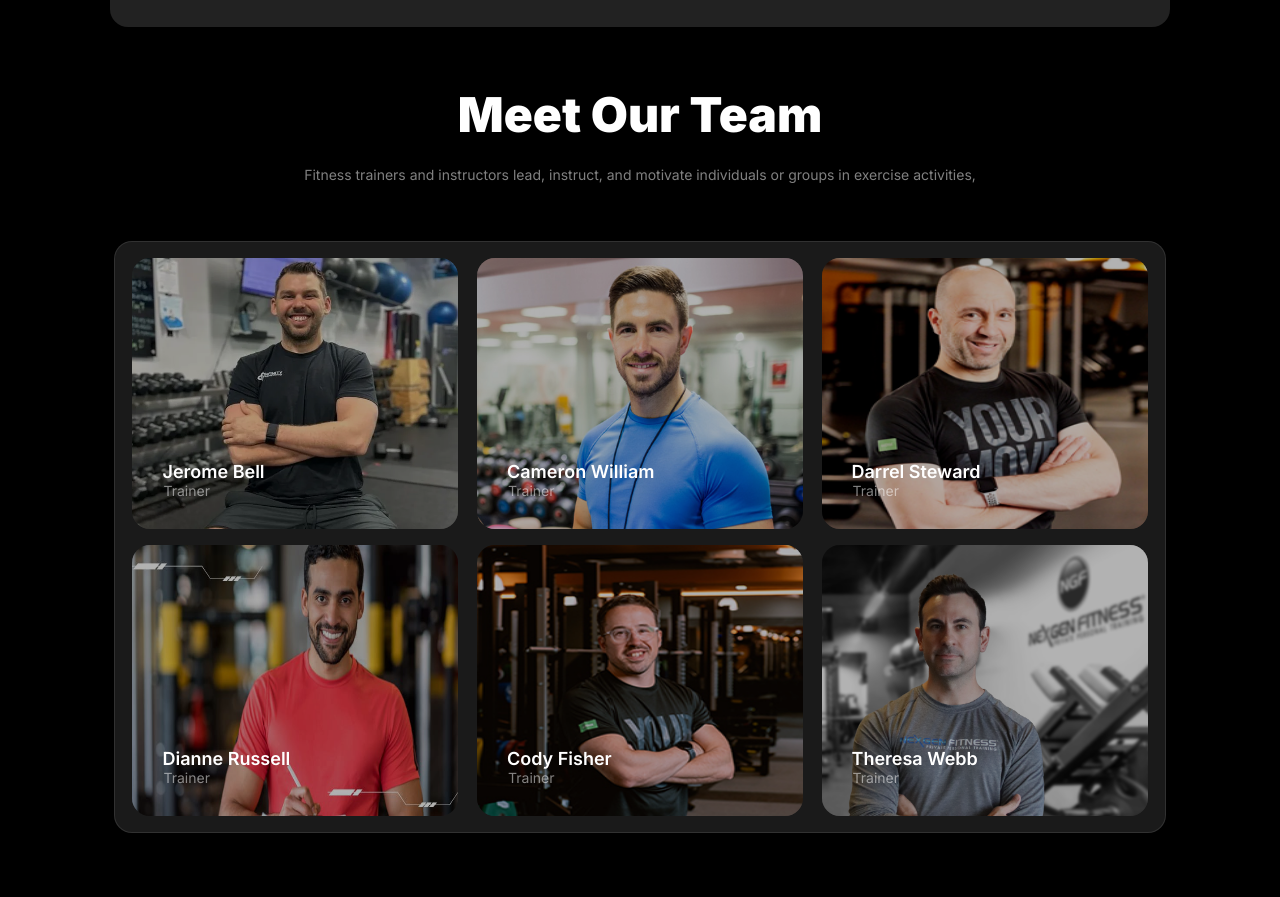
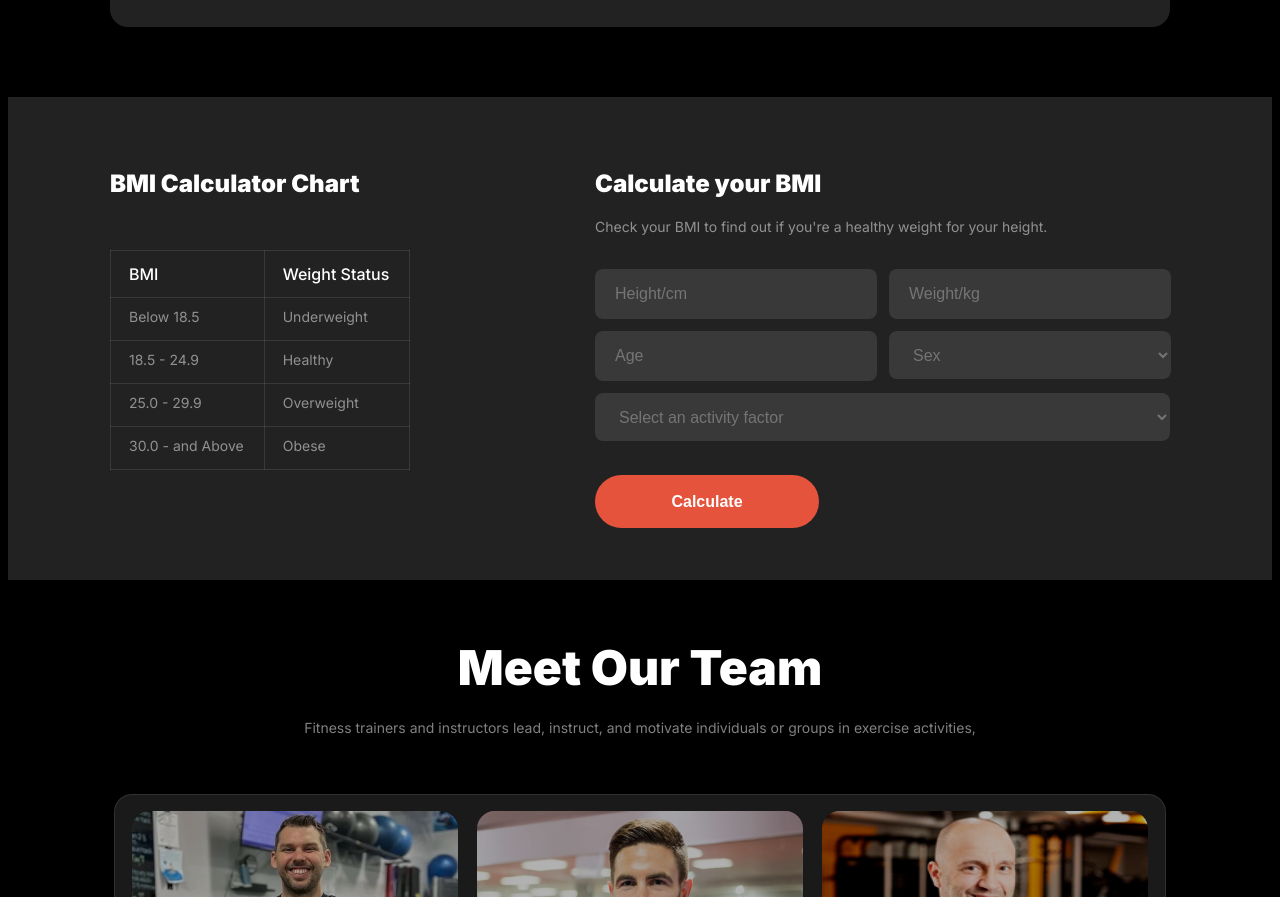
Before and after one commit to ShahirTech/assignment-2, a plain HTML site: page index.html in a window 1280 px wide. Shown: the part 1665-2562 px from the top of the page. Drawn offline with Linux system fonts and the light colour scheme; a web font is replaced by a local one.

Commit message:
added BMI Section

```diff
--- a/index.html
+++ b/index.html
@@ -99,6 +99,63 @@
             </div>
         </section>
         <section class="bmi">
+            <div class="bc flex">
+                <div class="chart">
+                    <h1>BMI Calculator Chart</h1>
+                                <table>
+                                    <thead>
+                                        <tr>
+                                            <th>BMI</th>
+                                            <th>Weight Status</th>
+                                        </tr>
+                                    </thead>
+                                    <tbody>
+                                        <tr>
+                                            <td>Below 18.5</td>
+                                            <td>Underweight</td>
+                                        </tr>
+                                        <tr>
+                                            <td>18.5 - 24.9</td>
+                                            <td>Healthy</td>
+                                        </tr>
+                                        <tr>
+                                            <td>25.0 - 29.9</td>
+                                            <td>Overweight</td>
+                                        </tr>
+                                        <tr>
+                                            <td>30.0 - and Above</td>
+                                            <td>Obese</td>
+                                        </tr>
+                                    <tbody>
+                                </table>
+                </div>
+                <div class="cal">
+                    <h1>Calculate your BMI</h1>
+                    <p>Check your BMI to find out if you're a healthy weight for your height.</p>
+                    <div class="input">
+                        <div class="op">
+                            <input type=" text" placeholder="Height/cm">
+                            <input type="text" placeholder="Weight/kg">
+                            <input type="text" placeholder="Age">
+                            <select class="x" name="" id="">
+                                <option value="">Sex</option>
+                                <option value="">Male</option>
+                                <option value="">Female</option>
+                            </select>
+                        </div>
+                        <select class="ac" name="" id="">
+                            <option value="">Select an activity factor</option>
+                            <option value="">Diet</option>
+                            <option value="">Physical activity</option>
+                            <option value="">Prenatal influences</option>
+                            <option value="">Medication</option>
+                            <option value="">Smoking and alcohol</option>
+                            <option value="">Sedentary lifestyle, and Sleep</option>
+                        </select>
+                    </div>
+                    <button class="btn1 sbtn"><a class="btn-a" href="">Calculate</a></button>
+                </div>
+            </div>
         </section>
         <section class="meet">
             <div class="sr">
--- a/media.css
+++ b/media.css
@@ -199,5 +199,69 @@
 hr{
   width: 90%;
 }
+.bc{
+  flex-direction: column;
+  /* border: 5px solid red; */
+  width: 100%;
+}
+.chart table{
+  /* border: 5px solid white; */
+  margin-left: 20px;
+}
+.chart h1, .cal h1{
+  margin-left: 20px;
+  white-space: nowrap;
+}
+.cal{
+  width: 100%;
+}
+.cal p{
+  display: none;
+}
+.input {
+  margin-top: 34px;
+  padding-left: 20px;
+}
+.cal button{
+  margin: 34px auto auto auto;
+}
+input, select{
+  /* border: 5px solid hotpink; */
+  width: 150px;
+  height: 48px;
+}
+.x{
+  height: 50px;
+  width: 170px;
+}
+.ac{
+  width: 95%;
+  margin-left: auto;
+  margin-right: auto;
+}
 
 }
+@media screen and (max-width: 360px) {
+  .db button{
+    width: 50%;
+    /* border: 5px solid red; */
+    margin-right: -12px;
+  }
+  .db> div{
+    /* border: 5px solid gray; */
+    width: 100%;
+    margin-right: 10px;
+  }
+  input, select {
+    width: 70%;
+  }
+  .x{
+    width: 85%;
+  }
+  .ac{
+    width: 93%;
+  }
+  .chart table{
+    margin-left: 2px;
+  }
+}
--- a/style.css
+++ b/style.css
@@ -29,7 +29,7 @@
   section{
     margin-top: 70px;
   }
-  .habit,.run,.meet{
+  .habit,.run,.meet, .bc{
     width: 1060px;
     /* border: 5px solid wheat; */
     margin: 0 auto;
@@ -461,3 +461,92 @@ header{
   padding-top: 24px;
   padding-bottom: 24px;
  }
+ .bmi{
+  background: rgb(34, 34, 34);
+  margin-bottom: 70px;
+  margin-left: auto;
+  margin-right: auto;
+ }
+ table{
+  border-collapse: collapse;
+  margin-top: 52px;
+ }
+ th,td{
+  border: 1px solid rgba(255, 255, 255, 0.1);
+  padding: 13px 20px 13px 18px;
+ }
+ th{
+  color: rgb(255, 255, 255);
+  font-size: 1rem;
+  font-weight: 500;
+  text-align: left;
+  white-space: nowrap;
+ }
+ td{
+  padding-top: 10px;
+  padding-bottom: 15px;
+ }
+ td{
+  color: rgba(255, 255, 255, 0.5);
+  font-size: .875rem;
+  font-weight: 400;
+  white-space: nowrap;
+ }
+ .cal p{
+  margin-bottom: 34px;
+ }
+ .chart h1, .cal h1{
+  color: rgb(255, 255, 255);
+  font-size: 1,75rem;
+  font-weight: 900;
+ }
+ .bc{
+  justify-content: space-evenly;
+  padding-top: 52px;
+  padding-bottom: 52px;
+  gap: 175px;
+ }
+ .chart{
+  width: 310px;
+  /* border: 5px dashed lawngreen; */
+ }
+ .cal{
+  width: 575px;
+ }
+ .cal p{
+  width: 100%;
+  color: rgba(255, 255, 255, 0.5);
+  font-size: .875rem;
+  font-weight: 400;
+ }
+ .op{
+  display: grid;
+  grid-template-columns: 1fr 1fr;
+ }
+ .op{
+  gap: 12px;
+ }
+ input,select{
+  width: 260px;
+  height: 48px;
+  border-radius: 8px;
+  background: rgba(255, 255, 255, 0.1);
+  border: none;
+  color: rgba(255, 255, 255, 0.6);
+  font-size: 1rem;
+  font-weight: 400;
+  padding-left: 20px;
+  cursor: pointer;
+ }
+ option{
+  background-color: rgb(34, 34, 34);
+ }
+ .x{
+  width: 100%;
+  color: rgba(255, 255, 255, 0.3);
+ }
+ .ac{
+  width: 100%;
+  margin-top: 12px;
+  color: rgba(255, 255, 255, 0.3);
+ }
```
Also changed, not shown: test.html (deleted, +0 -28 lines).
